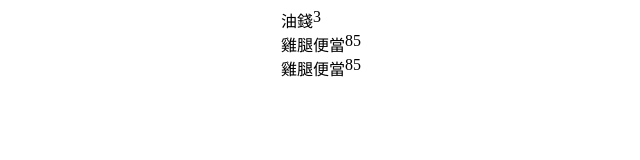
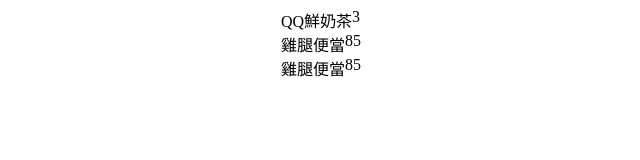
Before and after one commit to 10DemiHsu10/DemiDuck, a Vue app in the folder vue-project/: page / in a window 1280 px wide. Shown: the top 160 px of the page, without its empty margins (279-919 px from the left). Built offline with nearby package versions, Linux system fonts and the light colour scheme.

Commit message:
實作獨立 Store 以及 常數 Mutations 類型

```diff
--- /dev/null
+++ b/vue-project/src/Store.js
@@ -0,0 +1,32 @@
+import { createStore } from 'vuex';
+import { INCREMENT } from './consts/mutationTypes.js';
+
+// 创建一个新的 store 实例
+const store = createStore({
+    state () {
+      return {
+        count: 2,
+        accountingItems: [
+            {"id": 1, "name": "雞腿便當", "amount": 85},
+            {"id": 2, "name": "QQ鮮奶茶", "amount": 65},
+            {"id": 3, "name": "油錢", "amount": 1105}
+        ]
+      }
+    },
+
+    getters: {
+        getItemsByExpensive: (state) => (amount) => {
+            return state.accountingItems.filter(item => item.amount > amount);
+        }
+    },
+
+    mutations: {
+      [INCREMENT] (state) {
+        state.count++
+      }
+    }
+})
+
+store.commit(INCREMENT);
+
+export default store;
--- a/vue-project/src/components/AccountingItem.vue
+++ b/vue-project/src/components/AccountingItem.vue
@@ -8,7 +8,7 @@
       items: 'accountingItems'
     }),
     getItemsByExpensive() {
-      return this.$store.getters.getItemsByExpensive;
+      return this.$store.getters.getItemsByExpensive(60);
     }
   }
 }
@@ -16,7 +16,7 @@
 
 <template>
   <div class="AccountingItem">
-    <div>{{ getItemsByExpensive[0].name }}</div>
+    <div>{{ getItemsByExpensive[1].name }}</div>
     <div>{{ count }}</div>
   </div>
   <div class="AccountingItem">
--- /dev/null
+++ b/vue-project/src/consts/mutationTypes.js
@@ -0,0 +1 @@
+export const INCREMENT = 'INCREMENT';
--- a/vue-project/src/main.js
+++ b/vue-project/src/main.js
@@ -1,36 +1,8 @@
 import './assets/main.css';
 import { createApp } from 'vue';
 import App from './App.vue';
-import { createStore } from 'vuex';
-
-// 创建一个新的 store 实例
-const store = createStore({
-    state () {
-      return {
-        count: 2,
-        accountingItems: [
-            {"id": 1, "name": "雞腿便當", "amount": 85},
-            {"id": 2, "name": "QQ鮮奶茶", "amount": 65},
-            {"id": 3, "name": "油錢", "amount": 1105}
-        ]
-      }
-    },
-    getters: {
-        getItemsByExpensive(state) {
-            return state.accountingItems.filter(item => item.amount > 1000)
-        }
-    },
-    mutations: {
-      increment (state) {
-        state.count++
-      }
-    }
-})
-
-store.commit('increment');
-//store.commit('increment');
-// console.log(store.state.count)
+import Store from './Store.js';
 
 const app = createApp(App);
-app.use(store);
+app.use(Store);
 app.mount('#app');
```
